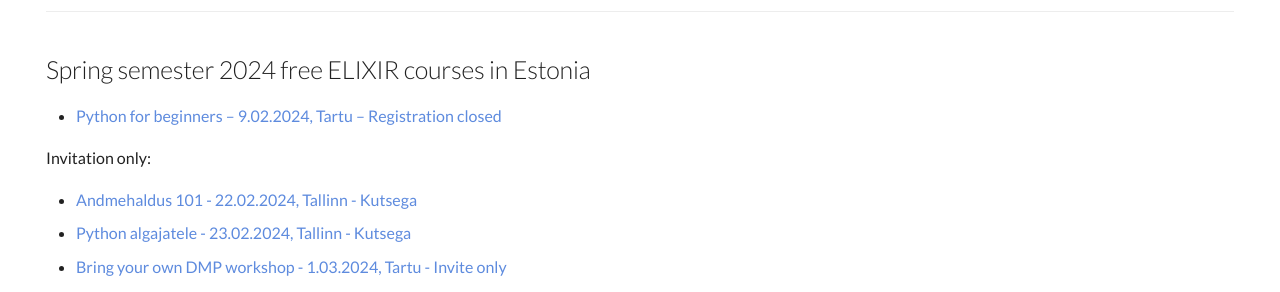
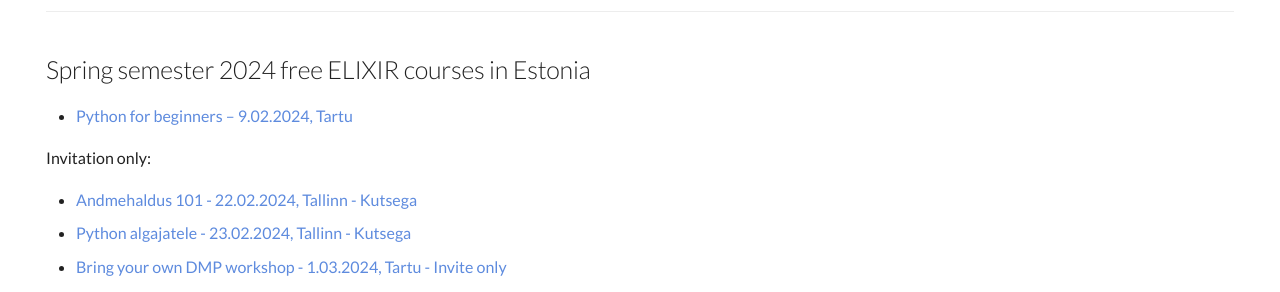
Before and after one commit to ELIXIREstonia/elixirestonia.github.io, an MkDocs documentation site: the page built from content/index.md, in a window 1280 px wide and 900 px high, scrolled down 376 px. Shown: the part 154-446 px from the top of the window. Built offline with MkDocs 1.6.1 and Material for MkDocs 9.7.7, drawn with Linux system fonts in a browser that asks for light colours.

Commit message:
update on registration

```diff
--- a/content/index.md
+++ b/content/index.md
@@ -41,7 +41,7 @@
 
 [Read more](news/posts/2023/autumn-courses.md)
 -->
-* [Python for beginners – 9.02.2024, Tartu – Registration closed](news/posts/2024/Python_for_beginners_Tartu.md)
+* [Python for beginners – 9.02.2024, Tartu](news/posts/2024/Python_for_beginners_Tartu.md)
 
 Invitation only:
 
```
Also changed, not shown: content/news/posts/2024/Python_for_beginners_Tartu.md (+1 -1 lines).
